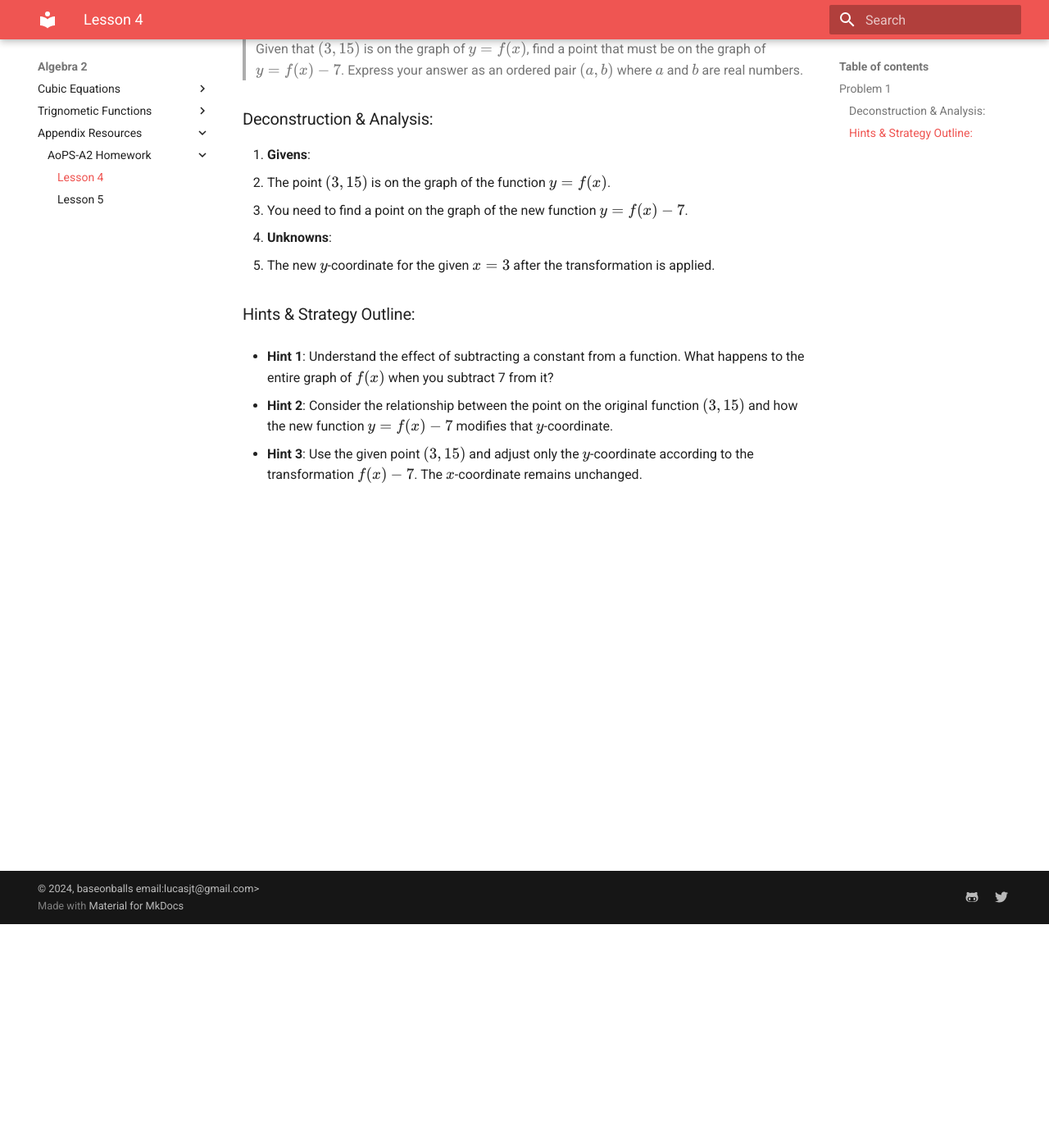
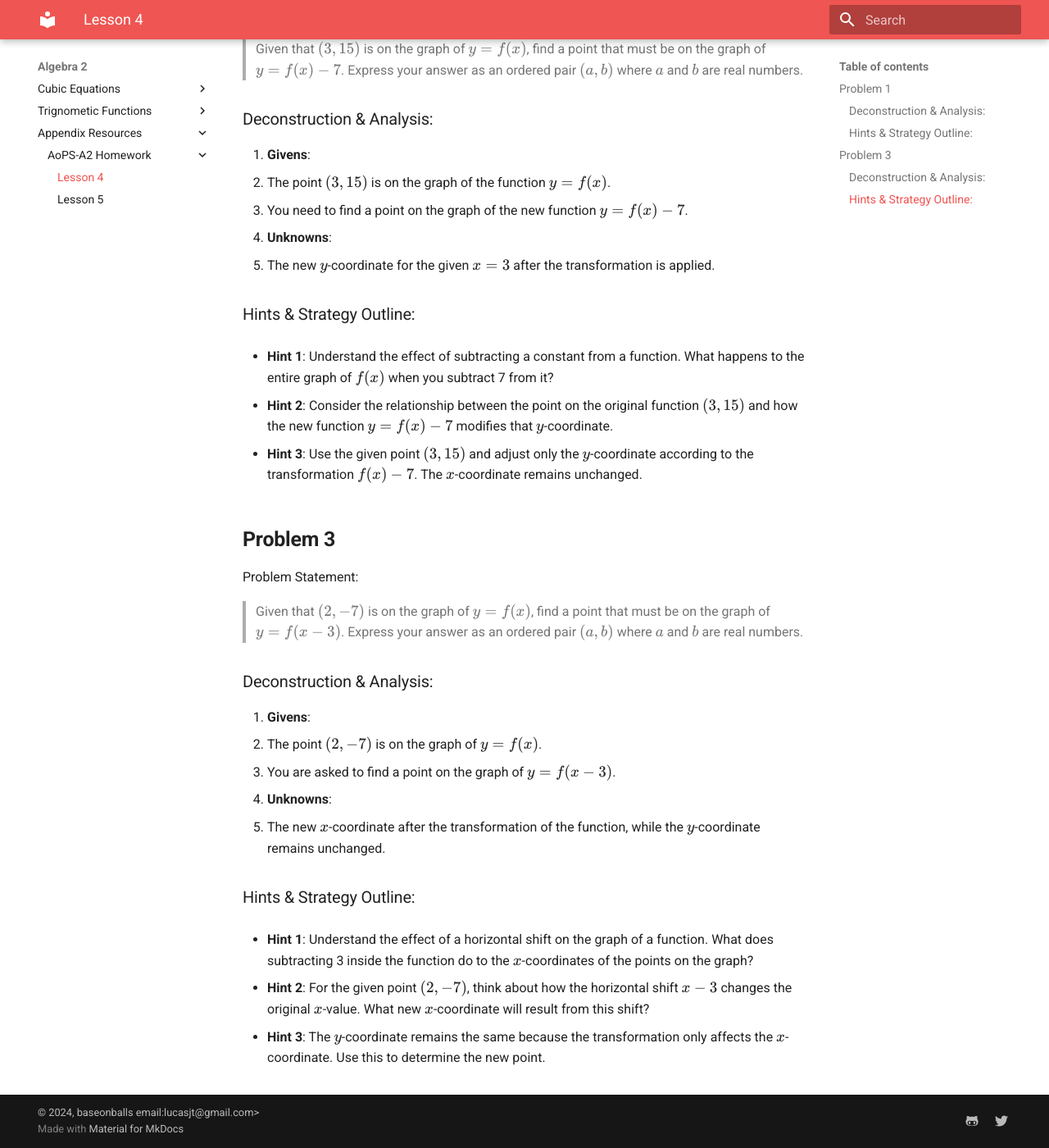
Before and after one commit to baseonballs/mpower-sitedocs, an MkDocs documentation site: the page built from site-docs/mathematics/a2/hw/aops/hw.04.md, in a window 1280 px wide and 1400 px high, scrolled down 273 px. Shown: the whole window at 82% size. Built offline with MkDocs 1.6.1 and Material for MkDocs 9.7.7, drawn with Linux system fonts in a browser that asks for light colours; formulas are drawn with MathJax 3.

```diff
--- a/site-docs/mathematics/a2/hw/aops/hw.04.md
+++ b/site-docs/mathematics/a2/hw/aops/hw.04.md
@@ -22,3 +22,27 @@
 - **Hint 2**: Consider the relationship between the point on the original function \( (3, 15) \) and how the new function \( y = f(x) - 7 \) modifies that \(y\)-coordinate.
 
 - **Hint 3**: Use the given point \((3, 15)\) and adjust only the \(y\)-coordinate according to the transformation \( f(x) - 7 \). The \(x\)-coordinate remains unchanged.
+
+
+## **Problem 3**
+
+Problem Statement:
+
+>Given that $(2,-7)$ is on the graph of $y = f(x)$, find a point that must be on the graph of $y = f(x - 3)$. Express your answer as an ordered pair $(a,b)$ where $a$ and $b$ are real numbers.
+
+### Deconstruction & Analysis:
+
+1. **Givens**:
+   - The point \((2, -7)\) is on the graph of \(y = f(x)\).
+   - You are asked to find a point on the graph of \(y = f(x - 3)\).
+
+2. **Unknowns**:
+   - The new \(x\)-coordinate after the transformation of the function, while the \(y\)-coordinate remains unchanged.
+
+### Hints & Strategy Outline:
+
+- **Hint 1**: Understand the effect of a horizontal shift on the graph of a function. What does subtracting 3 inside the function do to the \(x\)-coordinates of the points on the graph?
+
+- **Hint 2**: For the given point \((2, -7)\), think about how the horizontal shift \(x - 3\) changes the original \(x\)-value. What new \(x\)-coordinate will result from this shift?
+
+- **Hint 3**: The \(y\)-coordinate remains the same because the transformation only affects the \(x\)-coordinate. Use this to determine the new point.
```
